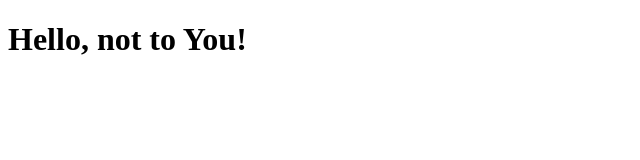
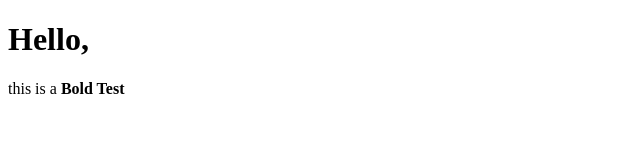
Before and after one commit to Abdallemo/Abdallemo, a plain HTML site: page index.html in a window 1280 px wide. Shown: the whole page, without its empty margins (0-640 px from the left). Drawn offline with Linux system fonts and the light colour scheme.

Commit message:
Update index.html

```diff
--- a/index.html
+++ b/index.html
@@ -3,6 +3,7 @@
     <title> my advance website</title>
     <body>
 
-        <h1>Hello, not to You!</h1>
+        <h1>Hello,</h1>
+        <p>this is a <b>Bold Test</b></p>
     </body>
 </head>
```
